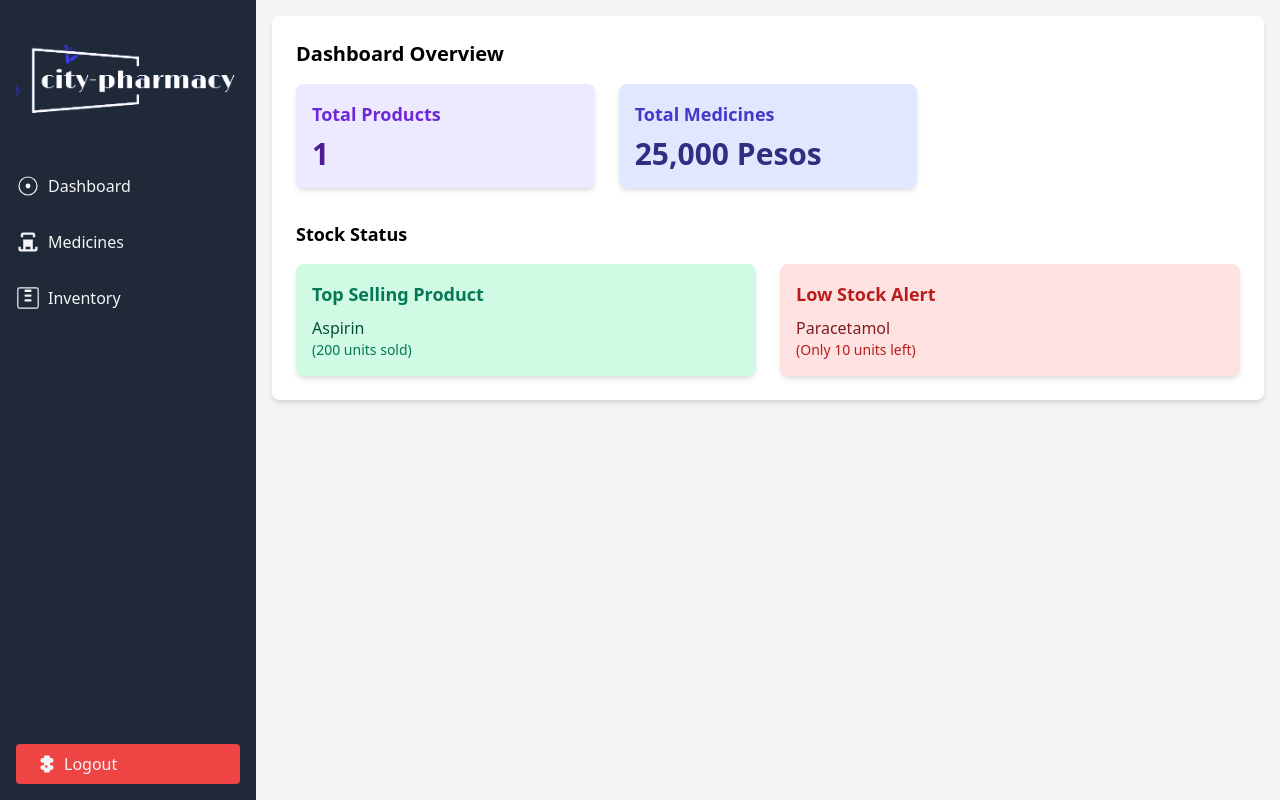
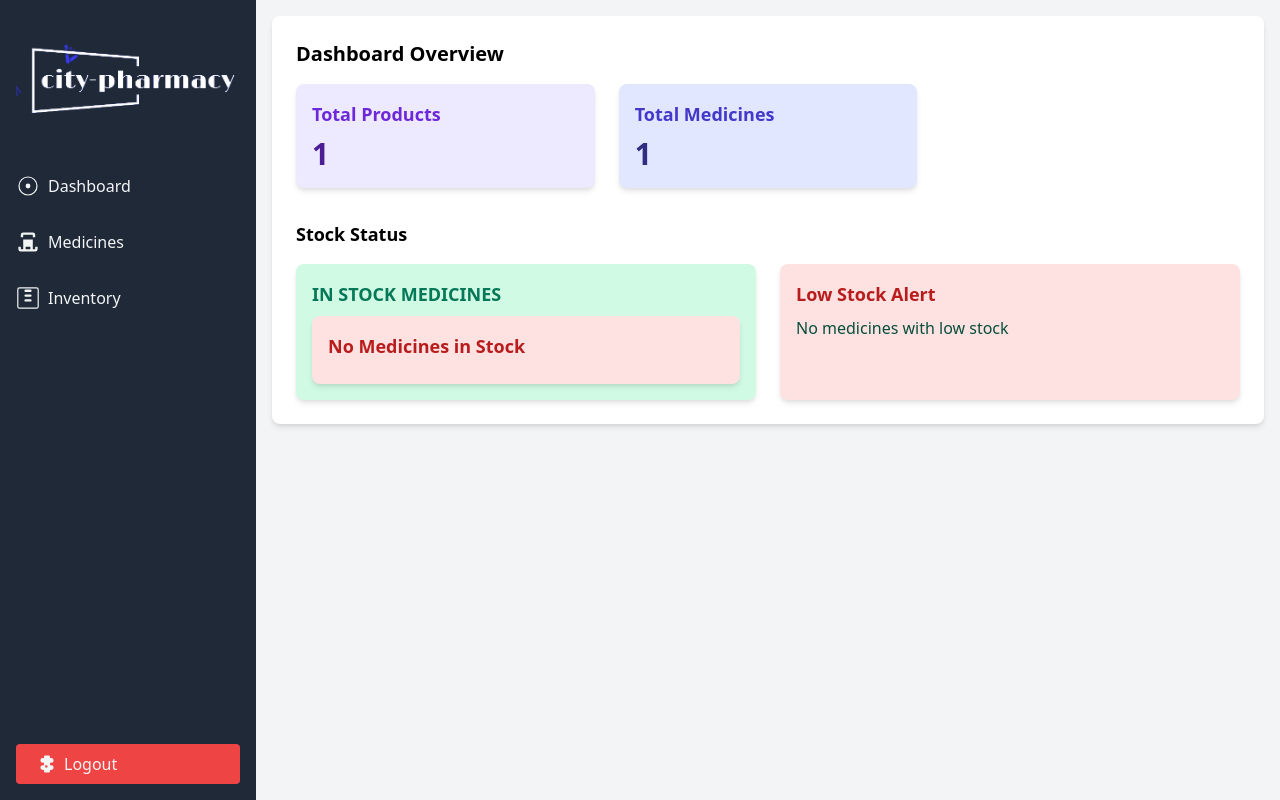
Before and after one commit to melvinsagnoy/City_Pharmacy, a PHP site: page /dashboard.php in a window 1280 px wide. Run offline with PHP 8.4, Linux system fonts and the light colour scheme; tables that the repository leaves empty or names only in its code hold one stand-in row (values such as "Sample post").

Commit message:
11:03 PM

```diff
--- a/dashboard.php
+++ b/dashboard.php
@@ -14,16 +14,18 @@ if ($conn->connect_error) {
 }
 
 // Query to get total products in medicine table
-$sql = "SELECT COUNT(*) AS total_products FROM medicine";
+$sql = "SELECT COUNT(*) AS total_medicine FROM medicine";
 $result = $conn->query($sql);
 
 // Check if query executed successfully
 if ($result) {
     $row = $result->fetch_assoc();
-    $totalProducts = $row['total_products'];
+    $totalmedicine = $row['total_medicine'];
 } else {
-    $totalProducts = "N/A";
+    $totalmedicine = "N/A";
 }
+
+
 
 // Close database connection
 $conn->close();
@@ -43,11 +45,12 @@ $conn->close();
     <div class="flex h-screen">
 
         <!-- Sidebar -->
-        <aside class="bg-gray-800 text-gray-100 w-64 flex flex-col">
+         <!-- Sidebar -->
+         <aside class="bg-gray-800 text-gray-100 w-64 flex flex-col h-full">
             <div class="p-4">
                 <img src="logo.png" alt="City-Pharmacy Logo" class="mb-4">
             </div>
-            <nav class="flex-1">
+            <nav class="flex-1 overflow-y-auto">
                 <ul class="space-y-4">
                     <li>
                         <a href="dashboard.php" class="block py-2 px-4 flex items-center hover:bg-gray-700">
@@ -103,7 +106,6 @@ $conn->close();
             </div>
         </aside>
 
-
         <main class="flex-1 p-4">
     <div class="bg-white rounded-lg shadow-md p-6">
         <h2 class="text-xl font-semibold mb-4">Dashboard Overview</h2>
@@ -111,11 +113,11 @@ $conn->close();
 
         <div class="bg-purple-100 p-4 rounded-lg shadow-md">
             <h3 class="text-lg font-semibold text-purple-700 mb-2">Total Products</h3>
-            <p class="text-3xl font-bold text-purple-900"><?php echo $totalProducts; ?></p>
+            <p class="text-3xl font-bold text-purple-900"><?php echo $totalmedicine; ?></p>
         </div>
             <div class="bg-indigo-100 p-4 rounded-lg shadow-md">
                 <h3 class="text-lg font-semibold text-indigo-700 mb-2">Total Medicines</h3>
-                <p class="text-3xl font-bold text-indigo-900">25,000 Pesos</p>
+                <p class="text-3xl font-bold text-indigo-900"><?php echo $totalmedicine; ?></p>
             </div>
 
         </div>
@@ -123,16 +125,87 @@ $conn->close();
         <div class="mt-8">
             <h3 class="text-lg font-semibold mb-4">Stock Status</h3>
             <div class="grid grid-cols-1 md:grid-cols-2 gap-6">
-                <div class="bg-green-100 p-4 rounded-lg shadow-md">
-                    <h4 class="text-lg font-semibold text-green-700 mb-2">Top Selling Product</h4>
-                    <p class="text-base text-green-900">Aspirin</p>
-                    <p class="text-sm text-green-700">(200 units sold)</p>
-                </div>
-                <div class="bg-red-100 p-4 rounded-lg shadow-md">
-                    <h4 class="text-lg font-semibold text-red-700 mb-2">Low Stock Alert</h4>
-                    <p class="text-base text-red-900">Paracetamol</p>
-                    <p class="text-sm text-red-700">(Only 10 units left)</p>
-                </div>
+            <div class="bg-green-100 p-4 rounded-lg shadow-md">
+    <h4 class="text-lg font-semibold text-green-700 mb-2">IN STOCK MEDICINES</h4>
+    <?php
+
+$servername = "localhost";
+$username = "root";
+$password = "";
+$dbname = "pharmacy";
+
+// Create connection
+$conn = new mysqli($servername, $username, $password, $dbname);
+
+// Check connection
+if ($conn->connect_error) {
+    die("Connection failed: " . $conn->connect_error);
+}
+
+// Query to fetch medicines that are in stock
+$sql = "SELECT * FROM medicine WHERE QUANTITY > 30";
+$result = $conn->query($sql);
+
+// Check if there are any medicines in stock
+if ($result->num_rows > 0) {
+    // Output data of each row
+    while($row = $result->fetch_assoc()) {
+        echo "<br>";
+        echo "<div class='bg-green-100 p-4 rounded-lg shadow-md'>";
+        echo "<h4 class='text-lg font-semibold text-green-700 mb-2'>" . $row["NAME"] . "</h4>";
+        echo "<p class='text-base text-green-900'>In Stock</p>";
+        echo "<p class='text-base text-green-900'>IN STOCK</p>";
+        echo "</div>";
+        echo "<br>";
+    }
+} else {
+    echo "<div class='bg-red-100 p-4 rounded-lg shadow-md'>";
+    echo "<h4 class='text-lg font-semibold text-red-700 mb-2'>No Medicines in Stock</h4>";
+    echo "</div>";
+}
+
+// Close database connection
+$conn->close();
+?>
+</div>
+<div class="bg-red-100 p-4 rounded-lg shadow-md">
+    <h4 class="text-lg font-semibold text-red-700 mb-2">Low Stock Alert</h4>
+    <?php
+    // Establish database connection (replace with your own connection details)
+    $servername = "localhost";
+    $username = "root";
+    $password = "";
+    $dbname = "pharmacy";
+
+    // Create connection
+    $conn = new mysqli($servername, $username, $password, $dbname);
+
+    // Check connection
+    if ($conn->connect_error) {
+        die("Connection failed: " . $conn->connect_error);
+    }
+
+    // Query to fetch medicines with quantities less than 10
+    $sql = "SELECT * FROM medicine WHERE QUANTITY < 10";
+    $result = $conn->query($sql);
+
+    // Check if there are any medicines with low stock
+    if ($result && $result->num_rows > 0) {
+        // Output data of medicines with low stock
+        while($row = $result->fetch_assoc()) {
+            echo "<div class='bg-red-100 p-4 rounded-lg shadow-md'>";
+            echo "<p class='text-base text-red-900'><strong>" . $row["NAME"] . "</strong></p>";
+            echo "<p class='text-sm text-red-700'>(Only " . $row["QUANTITY"] . " stocks left)</p>";
+            echo "</div>";
+        }
+    } else {
+        echo "<p class='text-base text-green-900'>No medicines with low stock</p>";
+    }
+
+
+    $conn->close();
+    ?>
+</div>
             </div>
         </div>
     </div>
--- a/medicine.php
+++ b/medicine.php
@@ -12,6 +12,7 @@ if ($conn->connect_error) {
 function fetchMedicines($conn, $search_query = '') {
     $sql = "SELECT * FROM MEDICINE WHERE ";
     $sql .= "NAME LIKE '%$search_query%' OR ";
+    $sql .= "DISEASE LIKE '%$search_query%' OR ";
     $sql .= "LOCATION LIKE '%$search_query%' OR ";
     $sql .= "MEDICINEID = '$search_query'";
     $result = $conn->query($sql);
@@ -47,7 +48,7 @@ if ($_SERVER["REQUEST_METHOD"] == "POST") {
 $sql = "SELECT SUM(QUANTITY) AS total_quantity FROM MEDICINE";
 $result = $conn->query($sql);
 
-// Check if query executed successfully
+
 if ($result) {
     $row = $result->fetch_assoc();
     $total_medicine = $row['total_quantity'];
```
